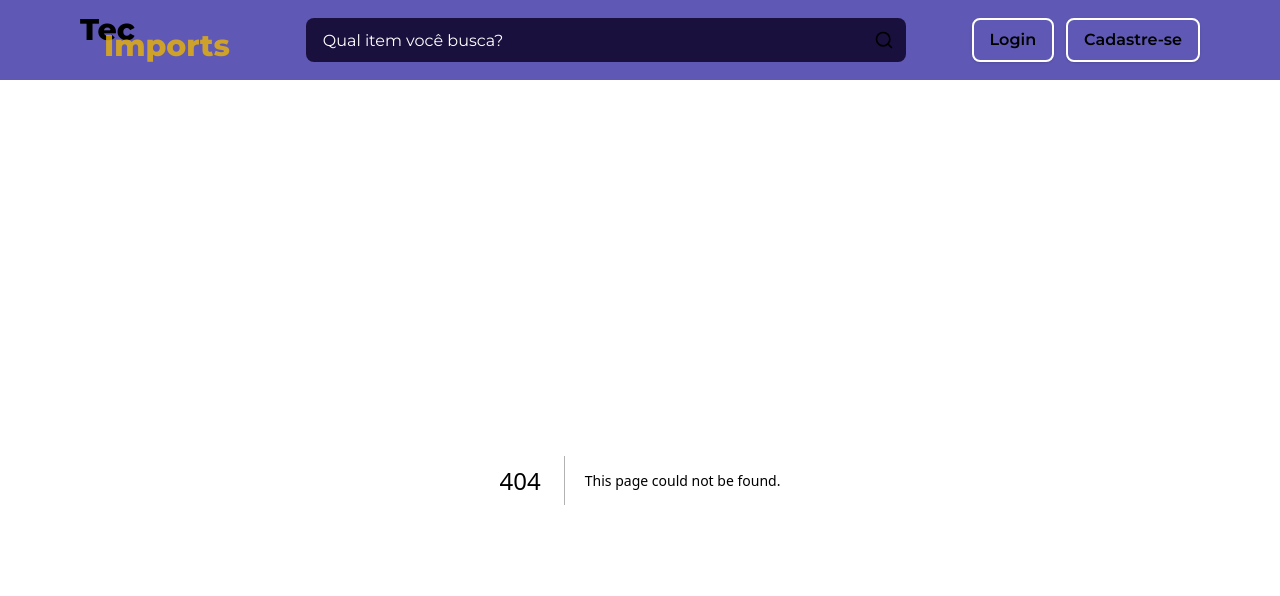
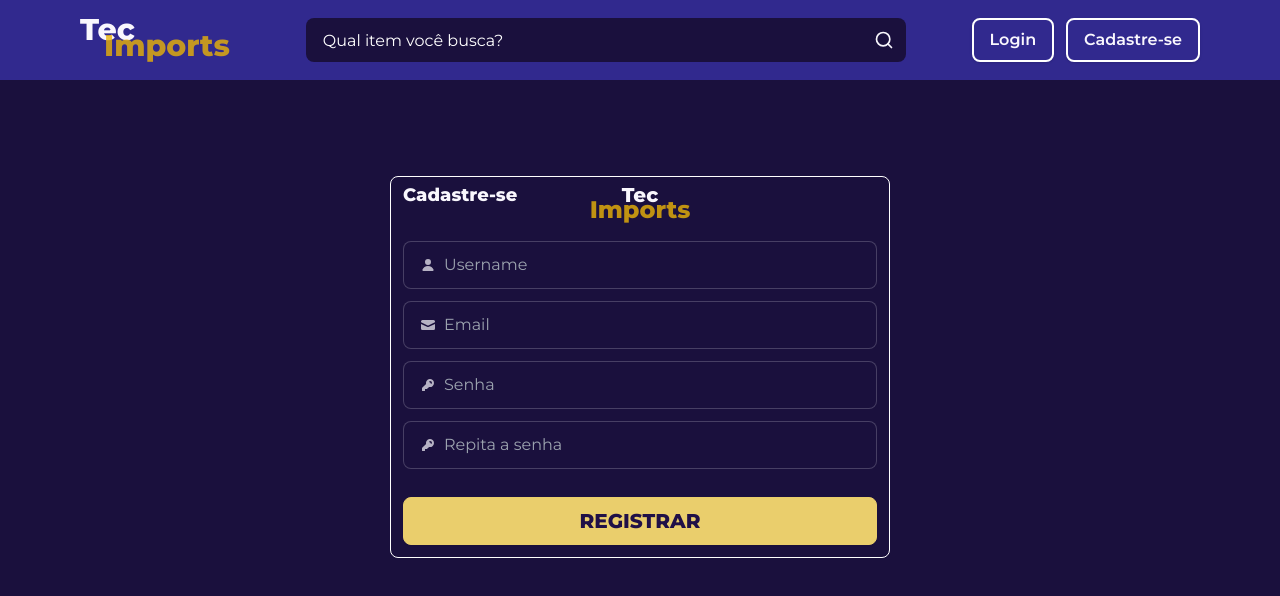
Before and after one commit to JoaoLeandroo/frontend-ecommerce, a Next.js app: page /register in a window 1280 px wide. Before the commit this address had no page. Shown: the top 596 px of the page. Built offline with nearby package versions, Linux system fonts and the light colour scheme.

Commit message:
feat: pagina de registro, adicionado os links no header

```diff
--- /dev/null
+++ b/src/app/(auth)/register/page.tsx
@@ -0,0 +1,98 @@
+"use client";
+
+import Container from "@/components/Container";
+import { api } from "@/services/api";
+
+const RegisterPage = () => {
+  return (
+    <Container>
+      <div className="flex items-center justify-center mt-24">
+        <form className="max-w-[500px] w-full border border-white rounded-lg p-3">
+          <div className="w-full text-center mb-4 relative">
+            <h1 className="font-bold text-xl leading-3">Tec</h1>
+            <span className="text-yellow-500/80 leading-3 font-bold text-2xl">
+              Imports
+            </span><br />
+            <span className="font-bold text-lg absolute -top-2 left-0">Cadastre-se</span>
+          </div>
+          <section className="flex flex-col gap-y-3">
+            <div>
+              <label className="input input-bordered flex items-center gap-2">
+                <svg
+                  xmlns="http://www.w3.org/2000/svg"
+                  viewBox="0 0 16 16"
+                  fill="currentColor"
+                  className="h-4 w-4 opacity-70"
+                >
+                  <path d="M8 8a3 3 0 1 0 0-6 3 3 0 0 0 0 6ZM12.735 14c.618 0 1.093-.561.872-1.139a6.002 6.002 0 0 0-11.215 0c-.22.578.254 1.139.872 1.139h9.47Z" />
+                </svg>
+                <input type="text" className="grow" placeholder="Username" />
+                <span className="sr-only">Campo para registrar o nome do usuario</span>
+              </label>
+            </div>
+
+            <div>
+              <label className="input input-bordered flex items-center gap-2">
+                <svg
+                  xmlns="http://www.w3.org/2000/svg"
+                  viewBox="0 0 16 16"
+                  fill="currentColor"
+                  className="h-4 w-4 opacity-70"
+                >
+                  <path d="M2.5 3A1.5 1.5 0 0 0 1 4.5v.793c.026.009.051.02.076.032L7.674 8.51c.206.1.446.1.652 0l6.598-3.185A.755.755 0 0 1 15 5.293V4.5A1.5 1.5 0 0 0 13.5 3h-11Z" />
+                  <path d="M15 6.954 8.978 9.86a2.25 2.25 0 0 1-1.956 0L1 6.954V11.5A1.5 1.5 0 0 0 2.5 13h11a1.5 1.5 0 0 0 1.5-1.5V6.954Z" />
+                </svg>
+                <input type="text" className="grow" placeholder="Email" />
+                <span className="sr-only">Campo para registrar o email do usuario</span>
+              </label>
+            </div>
+
+            <div>
+              <label className="input input-bordered flex items-center gap-2">
+                <svg
+                  xmlns="http://www.w3.org/2000/svg"
+                  viewBox="0 0 16 16"
+                  fill="currentColor"
+                  className="h-4 w-4 opacity-70"
+                >
+                  <path
+                    fillRule="evenodd"
+                    d="M14 6a4 4 0 0 1-4.899 3.899l-1.955 1.955a.5.5 0 0 1-.353.146H5v1.5a.5.5 0 0 1-.5.5h-2a.5.5 0 0 1-.5-.5v-2.293a.5.5 0 0 1 .146-.353l3.955-3.955A4 4 0 1 1 14 6Zm-4-2a.75.75 0 0 0 0 1.5.5.5 0 0 1 .5.5.75.75 0 0 0 1.5 0 2 2 0 0 0-2-2Z"
+                    clipRule="evenodd"
+                  />
+                </svg>
+                <input type="password" className="grow" placeholder="Senha"/>
+                <span className="sr-only">Campo pora informar a senha do usuario</span>
+              </label>
+            </div>
+
+            <div>
+              <label className="input input-bordered flex items-center gap-2">
+                <svg
+                  xmlns="http://www.w3.org/2000/svg"
+                  viewBox="0 0 16 16"
+                  fill="currentColor"
+                  className="h-4 w-4 opacity-70"
+                >
+                  <path
+                    fillRule="evenodd"
+                    d="M14 6a4 4 0 0 1-4.899 3.899l-1.955 1.955a.5.5 0 0 1-.353.146H5v1.5a.5.5 0 0 1-.5.5h-2a.5.5 0 0 1-.5-.5v-2.293a.5.5 0 0 1 .146-.353l3.955-3.955A4 4 0 1 1 14 6Zm-4-2a.75.75 0 0 0 0 1.5.5.5 0 0 1 .5.5.75.75 0 0 0 1.5 0 2 2 0 0 0-2-2Z"
+                    clipRule="evenodd"
+                  />
+                </svg>
+                <input type="password" className="grow" placeholder="Repita a senha"/>
+                <span className="sr-only">campo para repetir a senha informada pelo usuario</span>
+              </label>
+            </div>
+
+            <button className="btn btn-warning h-11 text-xl font-bold uppercase mt-4">Registrar
+              <span className="sr-only">Registrar o usuario</span>
+            </button>
+          </section>
+        </form>
+      </div>
+    </Container>
+  );
+};
+
+export default RegisterPage;
--- /dev/null
+++ b/src/app/(auth)/session/page.tsx
@@ -0,0 +1,17 @@
+"use client"
+
+import Container from "@/components/Container";
+import { api } from "@/services/api";
+
+
+const SessionPage = () => {
+    return (
+        <Container>
+            <div>
+
+            </div>
+        </Container>
+     );
+}
+
+export default SessionPage;
--- a/src/components/NavBar.tsx
+++ b/src/components/NavBar.tsx
@@ -25,13 +25,13 @@
           </nav>
           <div className="hidden lg:flex items-center gap-x-3 font-semibold">
             <Link
-              href={"/"}
+              href={"/session"}
               className="px-4 h-11 border-2 border-white hover:bg-indigo-700 text-center flex items-center rounded-lg shadow"
             >
               Login
             </Link>
             <Link
-              href={"/"}
+              href={"/register"}
               className="px-4 h-11 border-2 border-white hover:bg-indigo-700 text-center flex items-center rounded-lg shadow"
             >
               Cadastre-se
```
